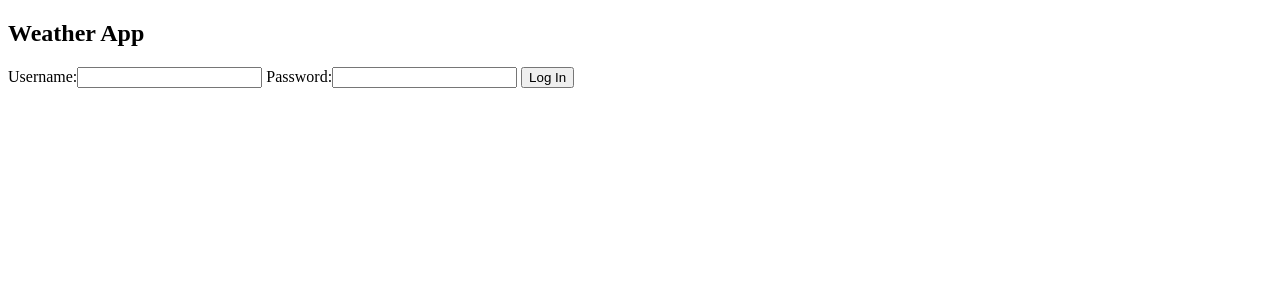
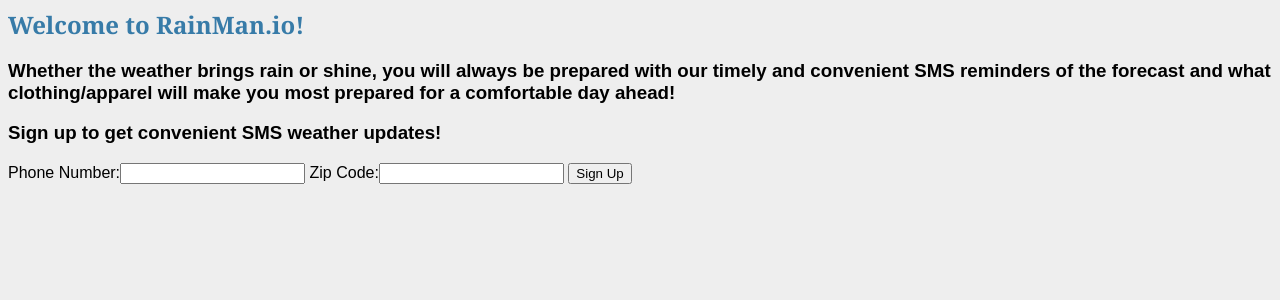
Before and after one commit to breezey12/rainman, a Flask app: page / in a window 1280 px wide. Shown: the top 300 px of the page. Run offline with Flask 2, Linux system fonts and the light colour scheme.

Commit message:
updates to view.py and templates for holden_branch

```diff
--- /dev/null
+++ b/static/css/styles9.css
@@ -0,0 +1,129 @@
+body {
+  font-family: sans-serif;
+  background: #eee;
+}
+
+a, h1, h2 {
+  color: #377BA8;
+}
+
+h1, h2 {
+  font-family: 'Georgia', serif;
+  margin: 0;
+}
+
+h1 {
+  border-bottom: 2px solid #eee;
+}
+
+h2 {
+  font-size: 1.5em;
+}
+
+.page {
+  margin: 2em auto;
+  width: 50em;
+  border: 5px solid #ccc;
+  padding: 0.8em;
+  background: white;
+}
+
+.entries {
+  list-style: none;
+  margin: 0;
+  padding: 0;
+}
+
+.entries li {
+margin: 0.8em 1.2em;
+}
+
+.entries li h2 {
+  margin-left: -1em;
+}
+
+.add-task {
+  font-size: 0.9em;
+  border-bottom: 1px solid #ccc;
+}
+
+.add-task dl {
+  font-weight: bold;
+}
+
+.metanav {
+  text-align: right;
+  font-size: 0.8em;
+  padding: 0.3em;
+  margin-bottom: 1em;
+  background: #fafafa;
+}
+
+.flash {
+  background: #CEE5F5;
+  padding: 0.5em;
+}
+
+.error {
+  background: #F0D6D6;
+  padding: 0.5em;
+}
+
+.datagrid table {
+  border-collapse: collapse;
+  text-align: left;
+  width: 100%;
+}
+
+.datagrid {
+  background: #fff;
+  overflow: hidden;
+  border: 1px solid #000000;
+  border-radius: 3px;
+}
+
+.datagrid table td, .datagrid table th {
+  padding: 3px 10px;
+}
+
+.datagrid table thead th {
+  background-color:#000000;
+  color:#FFFFFF;
+  font-size: 15px;
+  font-weight: bold;
+}
+
+.datagrid table thead th:first-child {
+  border: none;
+}
+
+.datagrid table tbody td {
+  color: #000000;
+  border-left: 1px solid #E1EEF4;
+  font-size: 12px;
+  font-weight: normal;
+}
+
+.datagrid table tbody .alt td {
+  background: #E1EEF4;
+  color: #000000;
+}
+
+.datagrid table tbody td:first-child {
+  border-left: none;
+}
+
+.datagrid table tbody tr:last-child td {
+  border-bottom: none;
+}
+
+.button {
+  background-color:#000;
+  display:inline-block;
+  color:#ffffff;
+  font-size:13px;
+  padding:3px 12px;
+  margin: 0;
+  text-decoration:none;
+  position:relative;
+}
--- a/templates/dashboard.html
+++ b/templates/dashboard.html
@@ -1,3 +1,6 @@
 {% extends 'template.html' %}
 {% block placeholder %}
+{% if confirmation_message %}
+  <p>{{ confirmation_message }}</p>
+{% endif %}
 {% endblock %}
--- a/templates/home.html
+++ b/templates/home.html
@@ -3,13 +3,15 @@
     {% for message in get_flashed_messages() %}
         {{ message }}
     {% endfor %}
-    <h2>Weather App</h2>
+    <h2>Welcome to RainMan.io!</h2>
+    <h3>Whether the weather brings rain or shine, you will always be prepared with our timely and convenient SMS reminders of the forecast and what clothing/apparel will make you most prepared for a comfortable day ahead!</h3>
+    <h3>Sign up to get convenient SMS weather updates!</h3>
     <form method="post" action="">
-        Username:<input type="text" name="username" value="{{ request.form.username }}">
-        Password:<input type="password" name="password" value="{{ request.form.username }}">
+        Phone Number:<input type="text" name="phone_number" value="{{ request.form.phone_number }}">
+        Zip Code:<input type="text" name="zipcode" value="{{ request.form.zipcode }}">
         {% if error %}
             <span>{{ error }}</span>
         {% endif %}
-            <input type="submit" value="Log In">
+            <input type="submit" value="Sign Up">
     </form>
 {% endblock %}
--- a/templates/template.html
+++ b/templates/template.html
@@ -1,12 +1,12 @@
 <!doctype html>
 <html>
     <head>
+        <link rel="stylesheet" href="{{ url_for('static', filename='css/styles9.css') }}">
         <meta charset="utf-8">
-        <title>Weather App</title>
+        <title>RainMan.io</title>
     </head>
     <body>
         {% block placeholder %}
         {% endblock %}
     </body>
-
 </html>
--- a/views.py
+++ b/views.py
@@ -1,28 +1,42 @@
 import sqlite3
 from functools import wraps
 from flask import Flask, render_template, request, session, g, flash, url_for, redirect
+from twilio.rest import TwilioRestClient
 
 app = Flask(__name__)
 app.config.from_object('_config')
 
-# user_info(username TEXT, password TEXT, zipcode INT, phone_number TEXT)
+# user_info(phone_number TEXT, zipcode TEXT, verified INT, subscribed INT)
 def connect_db():
+    """change this later so that we only need a one-liner to connect to
+    the user_info table and get a curosr object"""
     return sqlite3.connect(app.config['DATABASE'])
 
 
+def send_text_message(user_phone_number, message):
+    client = TwilioRestClient(app.config['ACCOUNT_SID'], app.config['AUTH_TOKEN'])
+    client.messages.create(to=user_phone_number, from_="+18024488492", body=message)
+
 def make_sure_user_doesnt_already_exist():
+    """connect to the database and make sure the phone number entered isn't already there.
+    This function should be called by signup()
+    """
     pass
 
 
-def validate_phone_num():
-    pass
+##################################################################################
+##### Need to validate the phone number and zip code on the front end ############
+##################################################################################
 
 
-def validate_zipcode():
-    pass
+def send_test_message_to_new_user(phone_number):
+    """send test text message to user. only add user to DB if verified."""
+    send_text_message(user_phone_number, "Hey, are you there?")
 
 
-def verify_sms_ownership():
+def grab_new_user_response():
+    """receives response from new user and maybe eventually
+    parses it out for different actions."""
     pass
 
 
@@ -32,27 +46,23 @@ def stop_spamming_me():
     """
     pass
 
-@app.route('/', methods=['GET', 'POST'])
+
+@app.route('/')
 def home():
-   """logs user into dashboard"""
-   return render_template('home.html')
+    """collects phone number and zipcode, and pushes it into the database."""
+    return render_template('home.html')
 
-
-@app.route('/signup')
-def signup():
-    """collects username, password, zipcode and phone number
-    and pushes it into the database"""
-    return render_template('signup.html')
 
 @app.route('/add_user', methods=['GET', 'POST'])
 def add_user():
     zipcode = request.form['zipcode']
     phone_number = request.form['phone_number']
     if not zipcode or not phone_number:
-        flash("Please fill out all fields")
-        return redirect(url_for('signup'))
+        flash("Please fill out all fields.")
+        return redirect(url_for('add_user'))
     with connect_db() as connection:
         c = connection.cursor()
-        c.execute("INSERT INTO user_info VALUES(?,?,?,?)", [username, password, zipcode, phone_number])
-    confirmation_message = "Okay, cool!  You're gonna get weather updates on your phone, dude."
+        c.execute("INSERT INTO user_info VALUES(?,?,?,?)", [phone_number, zipcode, 0, 0])
+    send_text_message(phone_number, "Greetings from RainMan.io! To subscribe and receive weather updates from us, text any message back and you'll be good to go, dude.")
+    flash("Thanks for signing up! You will receive a text message with instructions to subscribe and customize your RainMain.io experience!")
     return redirect(url_for('home'))
```
Also changed, not shown: requirements.txt (added, +11 -0 lines), templates/signup.html (deleted, +0 -15 lines), weather_users.db, 1 other file.
